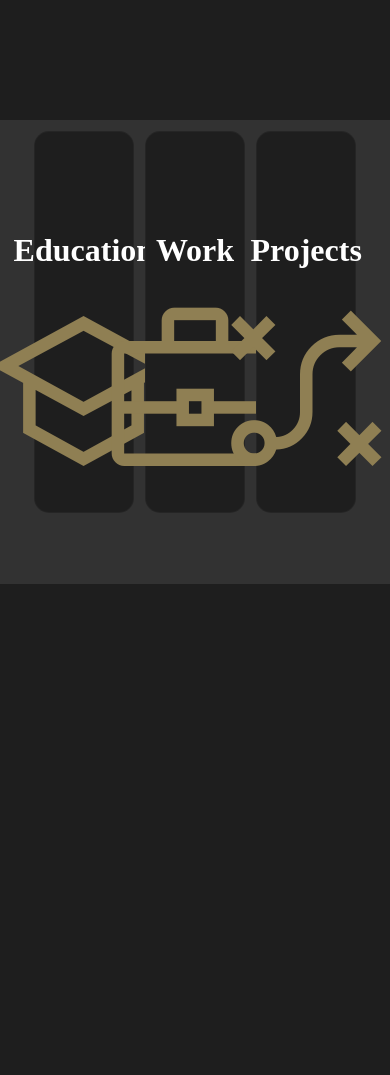
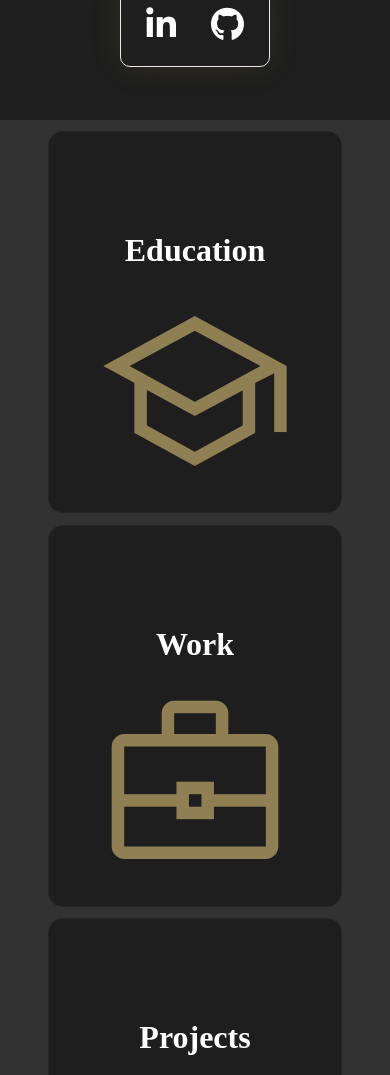
Before and after one commit to DoozyDan/daniel-eshkeri, a website: page public/index.html in a window 390 px wide. Shown: the part 471-1546 px from the top of the page. Before the commit the page ends 1055 px from the top, so only its background shows below. Drawn offline with nearby package versions, Linux system fonts and the light colour scheme; some packages are replaced by stand-ins of ours; a web font is replaced by a local one.

Commit message:
I'm going through changes

```diff
--- a/public/css/index.css
+++ b/public/css/index.css
@@ -76,22 +76,43 @@ main {
 
 #hero h1 {
     font-size: 5vw;
+    margin: 30px;
+}
+
+#hero .social-buttons-container {
+    display: flex;
+    border-radius: 10px;
+    box-shadow: 0 0 30px rgba(143,127,83,0.15);
+    border: 1px solid#ebe9e9;
+    padding: 25px;
+    background: transparent;
+    gap: 35px;
+}
+
+#hero .social-buttons-container a {
+    font-size: 34px;
+    cursor: pointer;
+    text-decoration: none;
+    transition: 300ms ease;
+}
+
+#hero .social-buttons-container a:hover {
+    transform: scale(125%);
 }
 
 #shade {
-    height: 55vh;
     position: relative;
     z-index: 2;
-    background-color: var(--background-accent);
 }
 
 #shade .container {
     width: 100%;
-    padding-top: 3%;
+    padding: 3% 0;
     display: flex;
     justify-content: center;
     align-items: center;
     gap: 3vw;
+    background-color: var(--background-accent);
 }
 
 #shade .container .card {
@@ -234,3 +255,17 @@ main {
 #shade .container .card-expand .back-btn:hover {
     transform: scale(125%);
 }
+
+@media screen and (max-width: 800px) {
+    #hero h1 {
+        font-size: 34px;
+    }
+
+    #shade .container {
+        flex-direction: column;
+    }
+
+    #shade .container .card {
+        width: 75vw;
+    }
+}
--- a/public/index.html
+++ b/public/index.html
@@ -17,18 +17,20 @@
     <link rel="stylesheet" href="css/index.css">
     <link rel="stylesheet" href="css/normalize.css">
 
+    <script src="https://kit.fontawesome.com/66df34bfdb.js" crossorigin="anonymous"></script>
+
     <!-- update the version number as needed -->
     <script defer src="/__/firebase/10.5.0/firebase-app-compat.js"></script>
     <!-- include only the Firebase features as you need -->
-    <script defer src="/__/firebase/10.5.0/firebase-auth-compat.js"></script>
-    <script defer src="/__/firebase/10.5.0/firebase-database-compat.js"></script>
-    <script defer src="/__/firebase/10.5.0/firebase-firestore-compat.js"></script>
-    <script defer src="/__/firebase/10.5.0/firebase-functions-compat.js"></script>
-    <script defer src="/__/firebase/10.5.0/firebase-messaging-compat.js"></script>
-    <script defer src="/__/firebase/10.5.0/firebase-storage-compat.js"></script>
-    <script defer src="/__/firebase/10.5.0/firebase-analytics-compat.js"></script>
-    <script defer src="/__/firebase/10.5.0/firebase-remote-config-compat.js"></script>
-    <script defer src="/__/firebase/10.5.0/firebase-performance-compat.js"></script>
+<!--    <script defer src="/__/firebase/10.5.0/firebase-auth-compat.js"></script>-->
+<!--    <script defer src="/__/firebase/10.5.0/firebase-database-compat.js"></script>-->
+<!--    <script defer src="/__/firebase/10.5.0/firebase-firestore-compat.js"></script>-->
+<!--    <script defer src="/__/firebase/10.5.0/firebase-functions-compat.js"></script>-->
+<!--    <script defer src="/__/firebase/10.5.0/firebase-messaging-compat.js"></script>-->
+<!--    <script defer src="/__/firebase/10.5.0/firebase-storage-compat.js"></script>-->
+<!--    <script defer src="/__/firebase/10.5.0/firebase-analytics-compat.js"></script>-->
+<!--    <script defer src="/__/firebase/10.5.0/firebase-remote-config-compat.js"></script>-->
+<!--    <script defer src="/__/firebase/10.5.0/firebase-performance-compat.js"></script>-->
     <!--
       initialize the SDK after all desired features are loaded, set useEmulator to false
       to avoid connecting the SDK to running emulators.
@@ -42,6 +44,10 @@
         <section id="hero">
             <img src="img/IMG-20230104-WA0010~2.jpg" alt="">
             <h1>Daniel Eshkeri</h1>
+            <div class="social-buttons-container">
+                <a href="https://www.linkedin.com/in/daniel-eshkeri/" target="_blank" class="fa-brands fa-linkedin-in"></a>
+                <a href="https://github.com/DoozyDan" target="_blank" class="fa-brands fa-github"></a>
+            </div>
         </section>
         <section id="shade">
 
```
